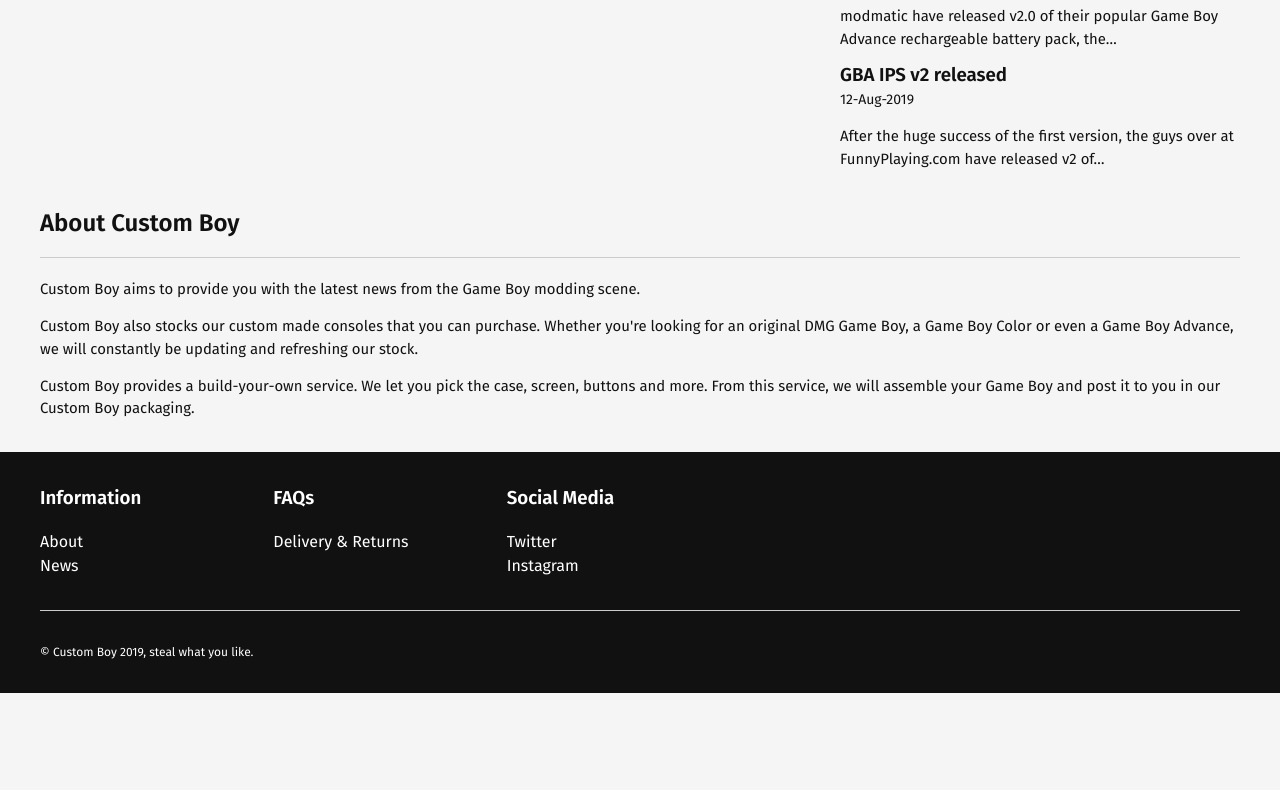
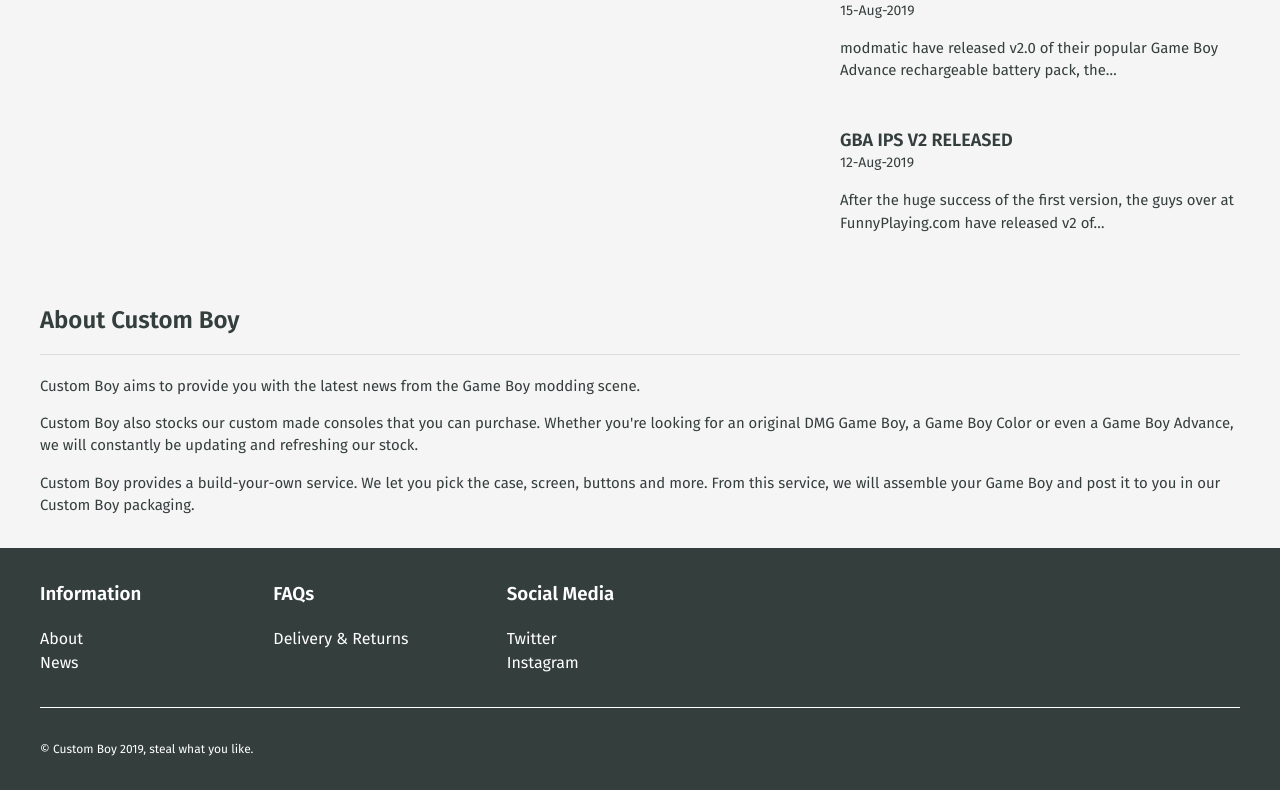
Before and after one commit to micppp/www.customboy.co.uk, a Gatsby site: page / in a window 1280 px wide. Shown: the part 891-1681 px from the top of the page. Before the commit the page ends 1584 px from the top, so only its background shows below. Built offline with nearby package versions, Linux system fonts and the light colour scheme; Gatsby itself is replaced by a stand-in of ours.

Commit message:
Small colour and visual tweaks

```diff
--- a/src/components/footer/footer.css
+++ b/src/components/footer/footer.css
@@ -1,5 +1,5 @@
 .footer {
-  background-color: #111;
+  background-color: var(--secondary);
   margin-top: 2rem;
 }
 
@@ -15,7 +15,7 @@
 }
 
 .footer-box__h3 {
-  color: #fff;
+  color: var(--light);
   margin-top: 0;
 }
 
@@ -52,8 +52,8 @@
 }
 
 .footer-box__copyright {
-  border-top: 1px solid #ccc;
-  color: #fff;
+  border-top: 1px solid var(--light);
+  color: var(--light);
   grid-column: 1 / -1;
   font-size: 0.75rem;
   margin-top: 1rem;
--- a/src/components/header/header.css
+++ b/src/components/header/header.css
@@ -1,11 +1,11 @@
 .header {
-  border-top: 10px solid #9bbc0f;
+  border-top: 10px solid var(--primary);
   margin-bottom: 1rem;
 }
 
 .header > .container {
   align-items: center;
-  border-bottom: 1px solid #ccc;
+  border-bottom: 1px solid var(--border-light);
   display: grid;
   grid-template-columns: repeat(2, 1fr);
 }
--- a/src/components/home/news-articles.js
+++ b/src/components/home/news-articles.js
@@ -50,13 +50,16 @@
 
   return (
     <section className="home-news">
+      <div className="container">
         <h2 className="home__h2">Latest News</h2>
         <div class="home-news__articles">
           <div className="home-news__article">
             {article.frontmatter.image &&
               article.frontmatter.image.childImageSharp.fluid && (
                 <Link to={article.frontmatter.path}>
-                <Img fluid={article.frontmatter.image.childImageSharp.fluid} />
+                  <Img
+                    fluid={article.frontmatter.image.childImageSharp.fluid}
+                  />
                 </Link>
               )}
             <h3 className="home-news__h3">
@@ -64,7 +67,10 @@
                 {article.frontmatter.title}
               </Link>
             </h3>
-          <time className="home-news__date" dateTime={article.frontmatter.date}>
+            <time
+              className="home-news__date"
+              dateTime={article.frontmatter.date}
+            >
               {article.frontmatter.date}
             </time>
             <p className="home-news__p">{article.excerpt}</p>
@@ -83,6 +89,7 @@
             ))}
           </div>
         </div>
+      </div>
     </section>
   );
 }
--- a/src/components/utilities.css
+++ b/src/components/utilities.css
@@ -1,6 +1,16 @@
+:root {
+  --primary: #66F1D9;
+  --secondary: #343E3D;
+  --ternary: #607466;
+  --primary_alt: #AEDCC0;
+  --dark: #111111;
+  --light: #fff;
+  --border-light: #ddd;
+}
+
 body {
   background-color: #f5f5f5;
-  color: #111;
+  color: var(--secondary);
   font-family: 'Fira Sans', sans-serif;
 }
 
@@ -21,13 +31,13 @@
 }
 
 a {
-  color: #111;
+  color: var(--secondary);
   text-decoration: none;
 }
 
 .news-item__content a,
 a:hover {
-  border-bottom: 3px solid #9bbc0f;
+  border-bottom: 3px solid var(--primary);
 }
 
 @media only screen and (min-width: 768px) {
--- a/src/css/index.css
+++ b/src/css/index.css
@@ -1,11 +1,13 @@
 .home__h2 {
-  border-bottom: 1px solid #ccc;
+  border-bottom: 1px solid var(--border-light);
   padding-bottom: 1rem;
 }
 
 .home-news__h3 {
+  font-size: 1.125rem;
   line-height: 1.15;
   margin: 0;
+  text-transform: uppercase;
 }
 
 .home-news__date {
@@ -15,6 +17,11 @@
 .home-news__p,
 .home-about__p {
   font-size: 0.933rem;
+}
+
+.home-news__article:not(:first-of-type),
+.home-news__article:not(:last-of-type) {
+  margin-bottom: 3rem;
 }
 
 @media only screen and (min-width: 768px) {
--- a/src/pages/index.js
+++ b/src/pages/index.js
@@ -23,12 +23,14 @@
   return (
     <Layout>
       <SEO title="Home" />
-      <div className="container">
-        <section className="home-hero">
+      <section className="home-hero">
+        <div className="container">
           <Img fluid={hero.childImageSharp.fluid} />
-        </section>
-        <NewsArticles />
-        <section className="home-about">
+        </div>
+      </section>
+      <NewsArticles />
+      <section className="home-about">
+        <div className="container">
           <h2 className="home__h2">About Custom Boy</h2>
           <p className="home-about__p">
             Custom Boy aims to provide you with the latest news from the Game
@@ -45,8 +47,8 @@
             case, screen, buttons and more. From this service, we will assemble
             your Game Boy and post it to you in our Custom Boy packaging.
           </p>
-        </section>
-      </div>
+        </div>
+      </section>
     </Layout>
   );
 };
```
Lines whose indentation alone changed are shown as unchanged.
